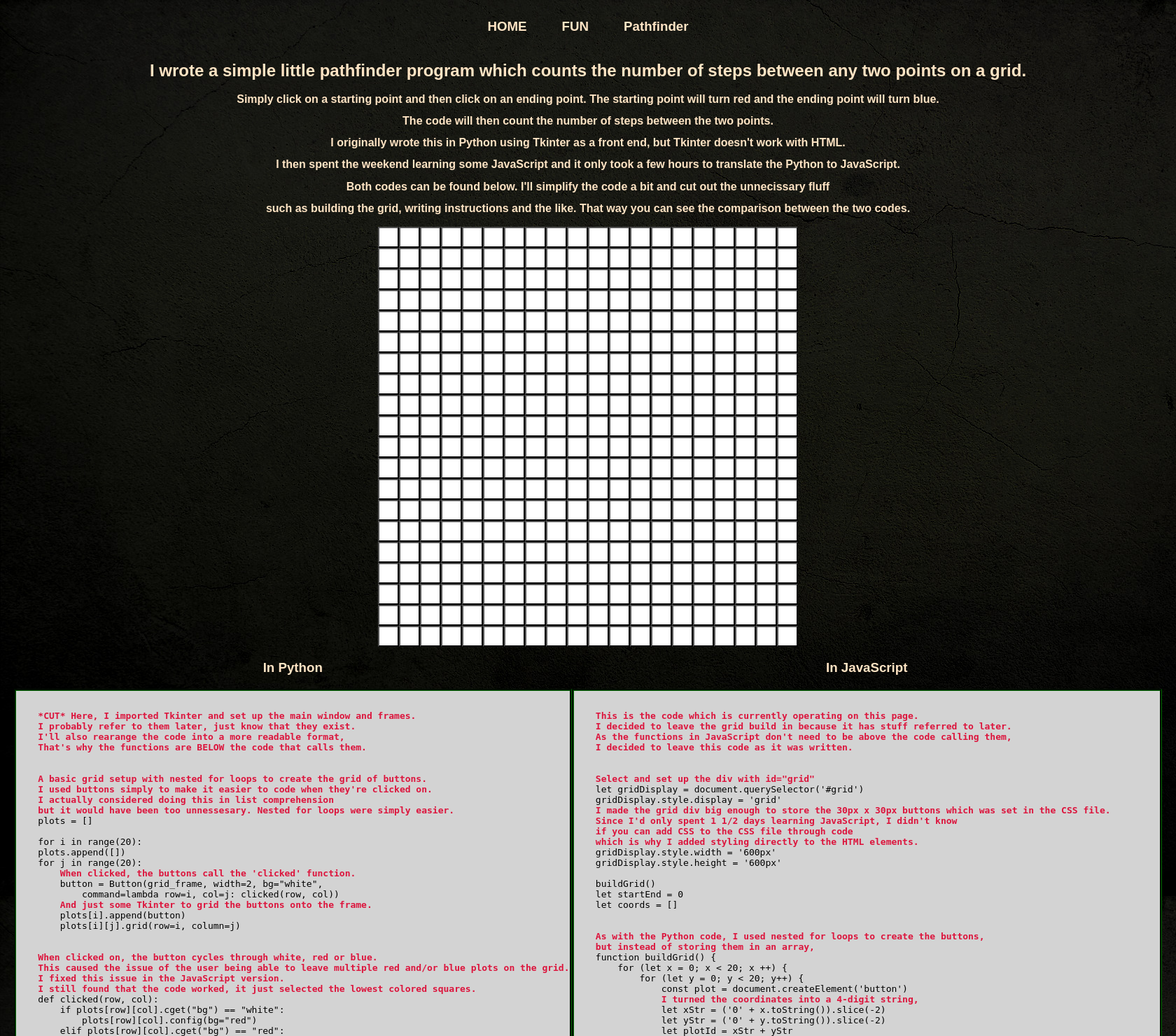
After one commit to Mediocrates78/PythonCVwebsite, a Django app: page /path in a window 1680 px wide. The commit adds this page. Shown: the top 1480 px of the page at 70% size. Run offline with Django 4.2, Linux system fonts and the light colour scheme.

Commit message:
Added the Pathfinder Page.

```diff
--- a/main/static/css/style.css
+++ b/main/static/css/style.css
@@ -19,6 +19,11 @@ h3 {
     color: bisque;
 }
 
+h4 {
+    color: bisque;
+    line-height: 10px;
+}
+
 a {
     text-decoration: none;
 }
@@ -38,6 +43,10 @@ a {
 
 .nav_fun {
     grid-column: 2;
+}
+
+.nav_path {
+    grid-column: 3;
 }
 
 .home_table_wrapper {
@@ -131,8 +140,9 @@ a {
 }
 
 .coding_body {
-    margin-left: 20%;
-    margin-right: 20%;
+    width: fit-content;
+    margin-left: auto;
+    margin-right: auto;
 }
 
 .python {
@@ -190,3 +200,14 @@ div[name=display_code] {
     width: fit-content;
     padding-right: 20px;
 }
+
+.grid_wrapper {
+    width: 600px;
+    margin-left: auto;
+    margin-right: auto;
+}
+
+.path_button {
+    height: 30px;
+    width: 30px;
+}
--- /dev/null
+++ b/main/static/js/pathfinder.js
@@ -0,0 +1,75 @@
+let gridDisplay = document.querySelector('#grid')
+gridDisplay.style.display = 'grid'
+gridDisplay.style.width = '600px'
+gridDisplay.style.height = '600px'
+
+buildGrid()
+let startEnd = 0
+let coords = []
+
+function buildGrid() {
+    for (let x = 0; x < 20; x ++) {
+        for (let y = 0; y < 20; y++) {
+            const plot = document.createElement('button')
+            let xStr = ('0' + x.toString()).slice(-2)
+            let yStr = ('0' + y.toString()).slice(-2)
+            let plotId = xStr + yStr
+            plot.setAttribute('class', 'path_button')
+            plot.setAttribute('id', plotId)
+            plot.style.backgroundColor = 'white'
+            plot.style.color = "black"
+            plot.addEventListener('click', clicked)
+            plot.style.gridColumn = x + 1
+            plot.style.gridRow = y + 1
+            gridDisplay.append(plot)
+        }
+
+    }
+}
+
+function clicked() {
+    let plotColor = this.style.backgroundColor
+    let plotIdNumber = this.id
+    const clickedPlot = this
+
+    if (startEnd == 0) {
+        clickedPlot.style.backgroundColor = "red"
+        coords.push(clickedPlot.id)
+        startEnd ++
+    } else {
+        clickedPlot.style.backgroundColor = "blue"
+        coords.push(clickedPlot.id)
+        const steps = getSteps()
+        markSteps(steps)
+    }
+}
+
+function getSteps() {
+    let colSteps = [], rowSteps = [], steps = []
+    let cols = [parseInt(coords[0].slice(0, 2)), parseInt(coords[1].slice(0, 2))].sort((a, b)=>a-b)
+    let rows = [parseInt(coords[0].slice(2)), parseInt(coords[1].slice(2))].sort((a, b)=>a-b)
+    for (let i = cols[0]; i < cols[1] + 1; i++) {colSteps.push(i)}
+    for (let i = rows[0]; i < rows[1] + 1; i++) {rowSteps.push(i)}
+    if (colSteps.length > rowSteps.length) {
+        while (colSteps.length > rowSteps.length) {rowSteps = rowSteps.concat(rowSteps)}
+        rowSteps = rowSteps.slice(0, colSteps.length).sort((a, b)=>a-b)
+    } else if (rowSteps.length > colSteps.length){
+        while (rowSteps.length > colSteps.length) {colSteps = colSteps.concat(colSteps)}
+        colSteps = colSteps.slice(0, rowSteps.length).sort((a, b)=>a-b)
+    } else {}
+    if (parseInt(coords[0].slice(0, 2)) > parseInt(coords[1].slice(0, 2))){
+        colSteps = colSteps.sort((a, b)=>b-a)
+    }
+    if (parseInt(coords[0].slice(2)) > parseInt(coords[1].slice(2))){
+        rowSteps = rowSteps.sort((a, b)=>b-a)
+    }
+    return steps = colSteps.map(function(x, y) {return [x, rowSteps[y]]})
+}
+
+function markSteps(steps) {
+    for (let x in steps) {
+        let coord = ("0" + steps[x][0].toString()).slice(-2) + ("0" + steps[x][1].toString()).slice(-2)
+        const mark = document.getElementById(coord)
+        mark.append(x)
+    }
+}
--- a/main/templates/main/navbar.html
+++ b/main/templates/main/navbar.html
@@ -5,4 +5,7 @@
     <div class="nav_fun">
         <a href="/fun"><h3>FUN</h3></a>
     </div>
+    <div class="nav_path">
+        <a href="/path"><h3>Pathfinder</h3></a>
+    </div>
 </div>
--- /dev/null
+++ b/main/templates/main/path.html
@@ -0,0 +1,251 @@
+{% extends 'main/base.html' %}
+
+{% load static %}
+
+{% block content %}
+
+<h2>I wrote a simple little pathfinder program which counts the number of steps between any two points on a grid.</h2>
+<h4>Simply click on a starting point and then click on an ending point. The starting point will turn red and the ending point will turn blue.</h4>
+<h4>The code will then count the number of steps between the two points.</h4>
+<h4>I originally wrote this in Python using Tkinter as a front end, but Tkinter doesn't work with HTML.</h4>
+<h4>I then spent the weekend learning some JavaScript and it only took a few hours to translate the Python to JavaScript.</h4>
+<h4>Both codes can be found below. I'll simplify the code a bit and cut out the unnecissary fluff</h4>
+<h4>such as building the grid, writing instructions and the like. That way you can see the comparison between the two codes.</h4>
+
+<div class="grid_wrapper">
+    <div id="grid"></div>
+</div>
+
+
+<div class="coding_body">
+        <div class="code_display_wrapper">
+        <div class="lowest_output_label"><h3>In Python</h3></div>
+        <div class="python" name="path_in_python">
+            <pre><code>
+    <strong style="color: crimson;">*CUT* Here, I imported Tkinter and set up the main window and frames. </strong>
+    <strong style="color: crimson;">I probably refer to them later, just know that they exist. </strong>
+    <strong style="color: crimson;">I'll also rearange the code into a more readable format, </strong>
+    <strong style="color: crimson;">That's why the functions are BELOW the code that calls them.</strong>
+
+
+    <strong style="color: crimson;">A basic grid setup with nested for loops to create the grid of buttons.</strong>
+    <strong style="color: crimson;">I used buttons simply to make it easier to code when they're clicked on.</strong>
+    <strong style="color: crimson;">I actually considered doing this in list comprehension</strong>
+    <strong style="color: crimson;">but it would have been too unnessesary. Nested for loops were simply easier.</strong>
+    plots = []
+
+    for i in range(20):
+    plots.append([])
+    for j in range(20):
+        <strong style="color: crimson;">When clicked, the buttons call the 'clicked' function.</strong>
+        button = Button(grid_frame, width=2, bg="white",
+            command=lambda row=i, col=j: clicked(row, col))
+        <strong style="color: crimson;">And just some Tkinter to grid the buttons onto the frame.</strong>
+        plots[i].append(button)
+        plots[i][j].grid(row=i, column=j)
+
+
+    <strong style="color: crimson;">When clicked on, the button cycles through white, red or blue.</strong>
+    <strong style="color: crimson;">This caused the issue of the user being able to leave multiple red and/or blue plots on the grid.</strong>
+    <strong style="color: crimson;">I fixed this issue in the JavaScript version.</strong>
+    <strong style="color: crimson;">I still found that the code worked, it just selected the lowest colored squares.</strong>
+    def clicked(row, col):
+        if plots[row][col].cget("bg") == "white":
+            plots[row][col].config(bg="red")
+        elif plots[row][col].cget("bg") == "red":
+            plots[row][col].config(bg="blue")
+        else:
+            plots[row][col].config(bg="white")
+
+
+    <strong style="color: crimson;">I also added a start button rather than having the code run automatically.</strong>
+    <strong style="color: crimson;">Something else I fixed in the JavaScript version.</strong>
+    start_button = Button(select_frame, text="Begin", command=lambda:pathfind(plots))
+    start_button.grid(row=3, column=0)
+
+
+    <strong style="color: crimson;">The pathfind function acts as the hub of the code,</strong>
+    <strong style="color: crimson;">calling on the other functions and gathering the necessary variables.</strong>
+    def pathfind(plots):
+        <strong style="color: crimson;">The get_coords function finds the red and blue squares and returns usable coordinates.</strong>
+        coords = get_coords()
+        <strong style="color: crimson;">The get_steps function converts the coordinates</strong>
+        <strong style="color: crimson;">into a list of plots between the start and end points.</strong>
+        steps = get_steps(coords)
+        <strong style="color: crimson;">and then it just adds the numbers to the correct buttons.</strong>
+        for num, step in enumerate(steps):
+            plots[step[0]][step[1]].config(text=str(num + 1))
+
+
+    def get_coords():
+        <strong style="color: crimson;">srow = start row, I think you can work out the rest.</strong>
+        srow, scol, erow, ecol = 0, 0, 0, 0
+        <strong style="color: crimson;">I decided to use enumeration to find the red and blue plots.</strong>
+        <strong style="color: crimson;">That's why the code only worked with the lowest selected red and blue plots.</strong>
+        for a, b in enumerate(plots):
+            for c, d in enumerate(b):
+                if d.cget("bg") == "red":
+                    srow = a
+                    scol = c
+                if d.cget("bg") == "blue":
+                    erow = a
+                    ecol = c
+        coords = [srow, scol, erow, ecol]
+        return coords
+
+
+    def get_steps(coords):
+        <strong style="color: crimson;">Now that the code has the red and blue plots, it takes the start and end points,</strong>
+        <strong style="color: crimson;">sorts them so they can be used in an 'in range' for loop,</strong>
+        rows = sorted([coords[0], coords[2]])
+        cols = sorted([coords[1], coords[3]])
+        <strong style="color: crimson;">and makes a list of the plots between them.</strong>
+        <strong style="color: crimson;">Unfortunately, the two lists are very rarely equal.</strong>
+        row_steps = [i for i in range(rows[0], rows[1])]
+        col_steps = [i for i in range(cols[0], cols[1])]
+        <strong style="color: crimson;">My solution was to find the shorter of the two lists,</strong>
+        if len(row_steps) > len(col_steps):
+            <strong style="color: crimson;">have it repeat itself until it wasn't shorter</strong>
+            while len(col_steps) < len(row_steps):
+                col_steps = col_steps + col_steps
+            <strong style="color: crimson;">and then sort the list, cutting it off when it was equal with the other list.</strong>
+            <strong style="color: crimson;">That gave me two equal lists and smoothed the shorter one,</strong>
+            <strong style="color: crimson;">making the path more direct.</strong>
+            col_steps = sorted([i for i in col_steps[:len(row_steps)]])
+        elif len(col_steps) > len(row_steps):
+            while len(row_steps) < len(col_steps):
+                row_steps = row_steps + row_steps
+            row_steps = sorted([i for i in row_steps[:len(col_steps)]])
+        else:
+            pass
+        <strong style="color: crimson;">In case the blue plot was above or to the left of the red plot,</strong>
+        <strong style="color: crimson;">I checked the pre-sorted coordinates and reversed the lists appropriately.</strong>
+        if coords[0] > coords[2]:
+            row_steps.reverse()
+        if coords[1] > coords[3]:
+            col_steps.reverse()
+        <strong style="color: crimson;">One quick zip later and I have a list of steps leading directly</strong>
+        <strong style="color: crimson;">from the red plot to the blue plot.</strong>
+        steps = list(zip(row_steps, col_steps))
+        return steps
+            </code></pre>
+        </div>
+        <div class="lowest_code_label"><h3>In JavaScript</h3></div>
+        <div class="python" name="path_in_java">
+            <pre><code>
+    <strong style="color: crimson;">This is the code which is currently operating on this page.</strong>
+    <strong style="color: crimson;">I decided to leave the grid build in because it has stuff referred to later.</strong>
+    <strong style="color: crimson;">As the functions in JavaScript don't need to be above the code calling them,</strong>
+    <strong style="color: crimson;">I decided to leave this code as it was written.</strong>
+
+
+    <strong style="color: crimson;">Select and set up the div with id="grid"</strong>
+    let gridDisplay = document.querySelector('#grid')
+    gridDisplay.style.display = 'grid'
+    <strong style="color: crimson;">I made the grid div big enough to store the 30px x 30px buttons which was set in the CSS file.</strong>
+    <strong style="color: crimson;">Since I'd only spent 1 1/2 days learning JavaScript, I didn't know</strong>
+    <strong style="color: crimson;">if you can add CSS to the CSS file through code</strong>
+    <strong style="color: crimson;">which is why I added styling directly to the HTML elements.</strong>
+    gridDisplay.style.width = '600px'
+    gridDisplay.style.height = '600px'
+
+    buildGrid()
+    let startEnd = 0
+    let coords = []
+
+
+    <strong style="color: crimson;">As with the Python code, I used nested for loops to create the buttons,</strong>
+    <strong style="color: crimson;">but instead of storing them in an array,</strong>
+    function buildGrid() {
+        for (let x = 0; x < 20; x ++) {
+            for (let y = 0; y < 20; y++) {
+                const plot = document.createElement('button')
+                <strong style="color: crimson;">I turned the coordinates into a 4-digit string,</strong>
+                let xStr = ('0' + x.toString()).slice(-2)
+                let yStr = ('0' + y.toString()).slice(-2)
+                let plotId = xStr + yStr
+                plot.setAttribute('class', 'path_button')
+                <strong style="color: crimson;">added the coordinates string to the id</strong>
+                plot.setAttribute('id', plotId)
+                plot.style.backgroundColor = 'white'
+                plot.style.color = "black"
+                <strong style="color: crimson;">added an addEventListener to the clicked function,</strong>
+                plot.addEventListener('click', clicked)
+                <strong style="color: crimson;">gridded them up</strong>
+                plot.style.gridColumn = x + 1
+                plot.style.gridRow = y + 1
+                <strong style="color: crimson;">and then added them directly to the grid div.</strong>
+                gridDisplay.append(plot)
+            }
+        }
+    }
+
+    function clicked() {
+        let plotColor = this.style.backgroundColor
+        let plotIdNumber = this.id
+        const clickedPlot = this
+
+        <strong style="color: crimson;">Instead of cycling through the red, blue and white like in the Python code,</strong>
+        <strong style="color: crimson;">instead I fixed the problem by adding a click counter.</strong>
+        if (startEnd == 0) {
+            <strong style="color: crimson;">on the first click, the clicked button turns red</strong>
+            clickedPlot.style.backgroundColor = "red"
+            <strong style="color: crimson;">and adds the 4-digit string coordinates directly to a waiting array.</strong>
+            coords.push(clickedPlot.id)
+            startEnd ++
+        } else {
+            <strong style="color: crimson;">On the second click, the clicked button turns blue and runs the code.</strong>
+            <strong style="color: crimson;">That solved the problem of leaving multiple red or blue squares</strong>
+            <strong style="color: crimson;">and eliminated the need for the start button, making the page a little bit cleaner.</strong>
+            clickedPlot.style.backgroundColor = "blue"
+            coords.push(clickedPlot.id)
+            const steps = getSteps()
+            markSteps(steps)
+        }
+    }
+
+
+    <strong style="color: crimson;">This function works exactly the same as the get_steps function in the Python code.</strong>
+    <strong style="color: crimson;"><=== Right there. :)</strong>
+    function getSteps() {
+        let colSteps = [], rowSteps = [], steps = []
+        let cols = [parseInt(coords[0].slice(0, 2)), parseInt(coords[1].slice(0, 2))].sort((a, b)=>a-b)
+        let rows = [parseInt(coords[0].slice(2)), parseInt(coords[1].slice(2))].sort((a, b)=>a-b)
+        for (let i = cols[0]; i < cols[1] + 1; i++) {colSteps.push(i)}
+        for (let i = rows[0]; i < rows[1] + 1; i++) {rowSteps.push(i)}
+        if (colSteps.length > rowSteps.length) {
+            while (colSteps.length > rowSteps.length) {rowSteps = rowSteps.concat(rowSteps)}
+            rowSteps = rowSteps.slice(0, colSteps.length).sort((a, b)=>a-b)
+        } else if (rowSteps.length > colSteps.length){
+            while (rowSteps.length > colSteps.length) {colSteps = colSteps.concat(colSteps)}
+            colSteps = colSteps.slice(0, rowSteps.length).sort((a, b)=>a-b)
+        } else {}
+        if (parseInt(coords[0].slice(0, 2)) > parseInt(coords[1].slice(0, 2))){
+            colSteps = colSteps.sort((a, b)=>b-a)
+        }
+        if (parseInt(coords[0].slice(2)) > parseInt(coords[1].slice(2))){
+            rowSteps = rowSteps.sort((a, b)=>b-a)
+        }
+        return steps = colSteps.map(function(x, y) {return [x, rowSteps[y]]})
+    }
+
+
+    <strong style="color: crimson;">And finally, it takes the coordinates array,</strong>
+    function markSteps(steps) {
+        for (let x in steps) {
+            <strong style="color: crimson;">converts them back into the 4-digit strings mentioned at the top of the code,</strong>
+            let coord = ("0" + steps[x][0].toString()).slice(-2) + ("0" + steps[x][1].toString()).slice(-2)
+            <strong style="color: crimson;">finds the correct button</strong>
+            const mark = document.getElementById(coord)
+            <strong style="color: crimson;">and appends the step number.</strong>
+            mark.append(x)
+        }
+    }
+            </code></pre>
+        </div>
+    </div>
+</div>
+
+<script src="{%  static 'js/pathfinder.js' %}"></script>
+
+{% endblock %}
--- a/main/urls.py
+++ b/main/urls.py
@@ -6,4 +6,5 @@ urlpatterns = [
     path('fun', views.fun, name='FUN'),
     path('lowest', views.lowest, name='LOWEST'),
     path('encoder', views.encoder, name='ENCODER'),
+    path('path', views.path, name='PATH'),
 ]
--- a/main/views.py
+++ b/main/views.py
@@ -46,3 +46,8 @@ def encoder(request):
         unencoded = decoding(encoded)
     context = {'encoder': [unencoded, encoded]}
     return render(request, 'main/encoder.html', context)
+
+def path(request):
+    butts = [i for i in range(20)]
+    context = {'butts': butts}
+    return render(request, 'main/path.html', context)
```
Also changed, not shown: main/pathfinder.py (added, +99 -0 lines).
